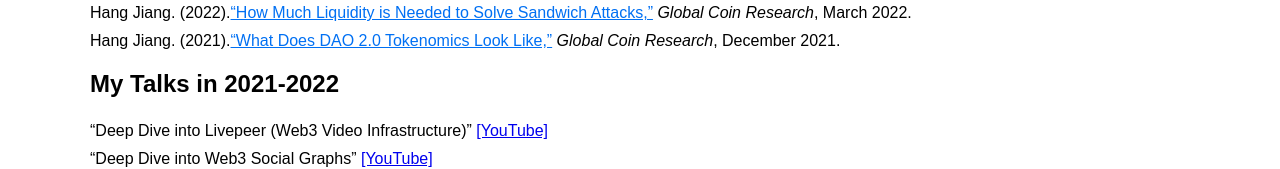
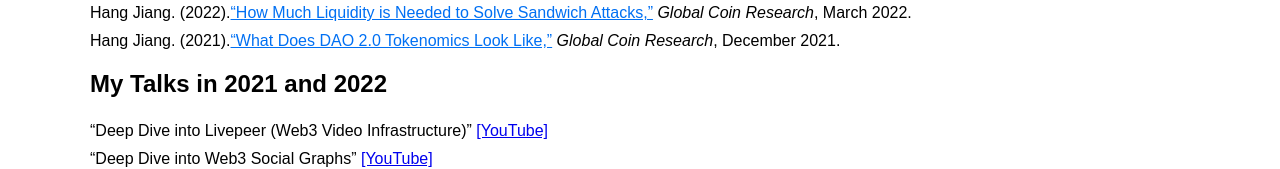
Before and after one commit to JHaaa/jianghang.github.io, a Next.js app: page /web3-experience in a window 1280 px wide. Shown: the part 466-635 px from the top of the page. Built offline with nearby package versions, Linux system fonts and the light colour scheme.

Commit message:
update link

```diff
--- a/src/app/web3-experience/page.tsx
+++ b/src/app/web3-experience/page.tsx
@@ -40,7 +40,7 @@ const Web3ExperiencePage = () => {
                     </li>
                 </ul>
 
-                <h3 className={styles.header}>My Talks in 2021-2022</h3>
+                <h3 className={styles.header}>My Talks in 2021 and 2022</h3>
                 <ul className={styles.customList}>
                     <li>&ldquo;Deep Dive into Livepeer (Web3 Video Infrastructure)&rdquo; <a href="https://www.youtube.com/watch?v=NDndnjvOXN8" target="_blank" rel="noopener noreferrer">[YouTube]</a></li>
                     <li>&ldquo;Deep Dive into Web3 Social Graphs&rdquo; <a href="https://www.youtube.com/watch?v=wYQdmAEnJTg" target="_blank" rel="noopener noreferrer">[YouTube]</a></li>
```
